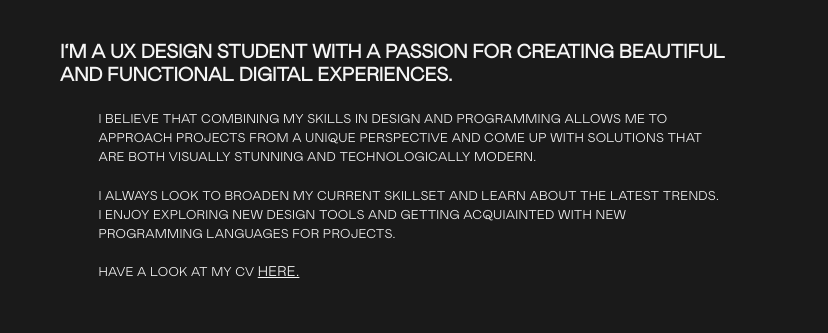
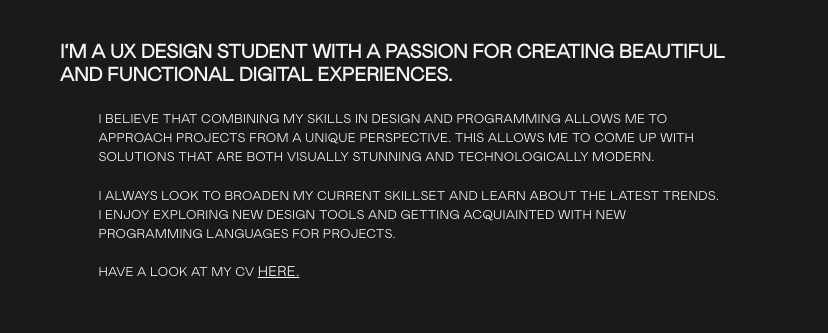
Before and after one commit to sonjaknzl/portfolio_v1, a website built with Vite: page index.html in a window 1280 px wide. Shown: the part 7627-7960 px from the top of the page, 452-1280 px from the left. Built offline with nearby package versions, Linux system fonts and the light colour scheme.

Commit message:
adjustment css

```diff
--- a/index.html
+++ b/index.html
@@ -158,10 +158,9 @@
                     digital experiences.<br /><br /></h3>
 
                 <p class="small-desc">
-                    I believe that combining my skills in design and programming allows me to approach projects from
-                    a
-                    unique perspective
-                    and come up with solutions that are both visually stunning and technologically modern.
+                    I believe that combining my skills in design and programming allows me to approach projects from a
+                    unique perspective. This allows me to come up with solutions that are both visually stunning and
+                    technologically modern.
                     <br /><br />
                     I always look to broaden my current skillset and learn about the latest trends. I enjoy
                     exploring
--- a/public/style.css
+++ b/public/style.css
@@ -598,7 +598,6 @@ span {
   }
   .short-desc {
     width: 100%;
-    font-size: 2vh;
   }
   .proj1-text {
     padding-left: 5em;
@@ -654,7 +653,7 @@ span {
   .abt-img {
     width: 100vw;
     height: auto;
-    transform: translateY(-52vw);
+    transform: translateY(-74vw);
     z-index: 0;
   }
   .page-wrapper-horizontal-flex {
```
